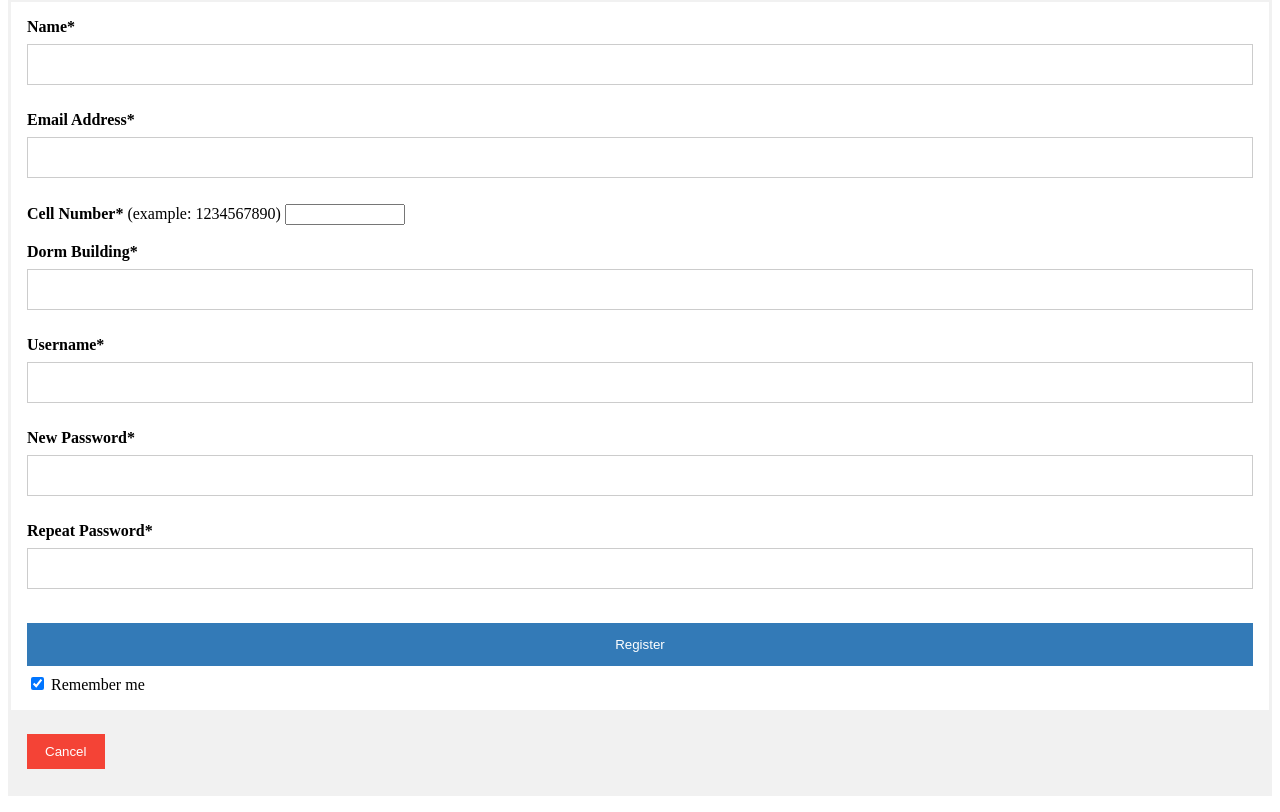
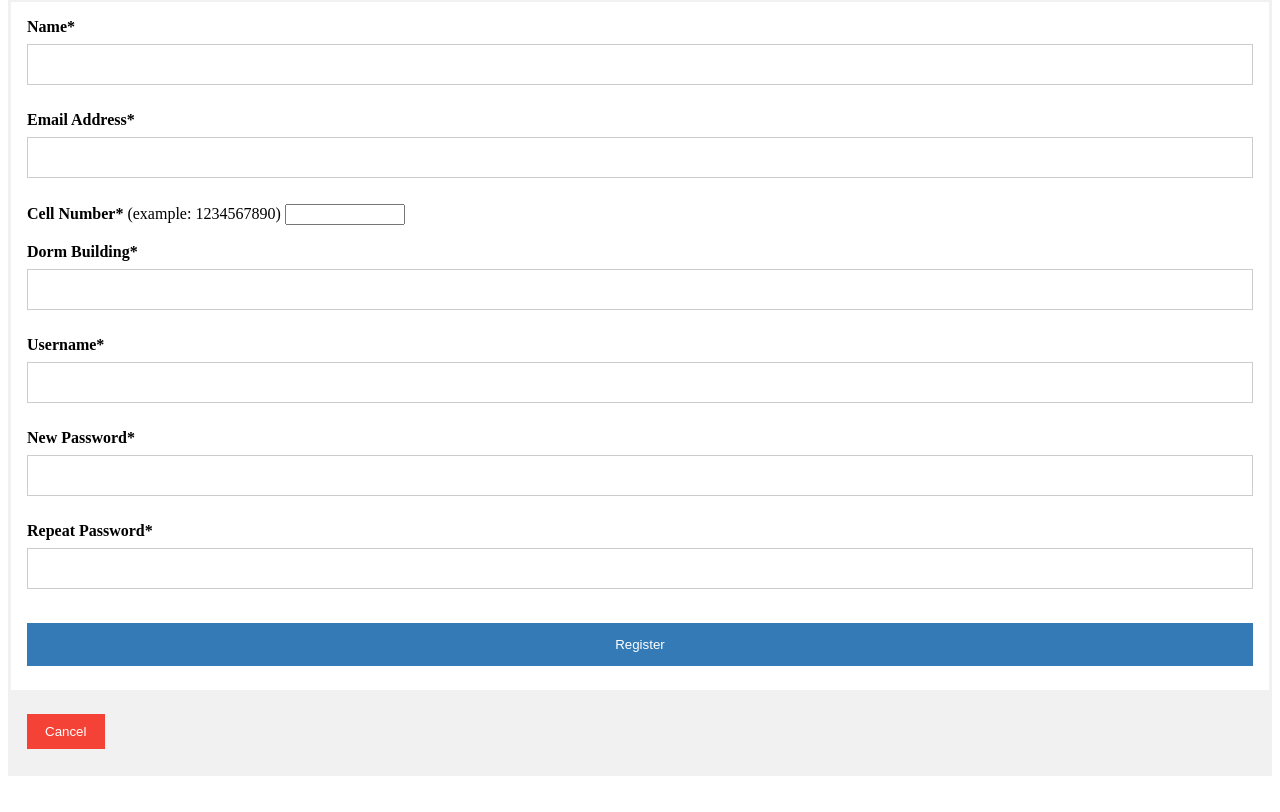
Before and after one commit to SammyTbeile/SS-ASE, a Flask app: page /login/register/ in a window 1280 px wide. Shown: the part 56-868 px from the top of the page. After the commit the page ends 832 px from the top, so only its background shows below. Run offline with Flask 2, Linux system fonts and the light colour scheme.

Commit message:
cancel works now

```diff
--- a/ss-ase/app/templates/login/register.html
+++ b/ss-ase/app/templates/login/register.html
@@ -159,12 +159,10 @@ span.psw {
 
     <input type="submit" class="buttonRegister" value="Register">
 
-    <input type="checkbox" checked="checked"> Remember me
   </div>
 
   <div class="container" style="background-color:#f1f1f1">
-    <button type="button" class="cancelbtn"><a href="/login/signin">Cancel</a></button>
-    <!--<span class="psw">Forgot <a href="#">password?</a></span>-->
+    <a href="/login/signin"><button type="button" class="cancelbtn">Cancel</button></a>
   </div>
 
 
```
